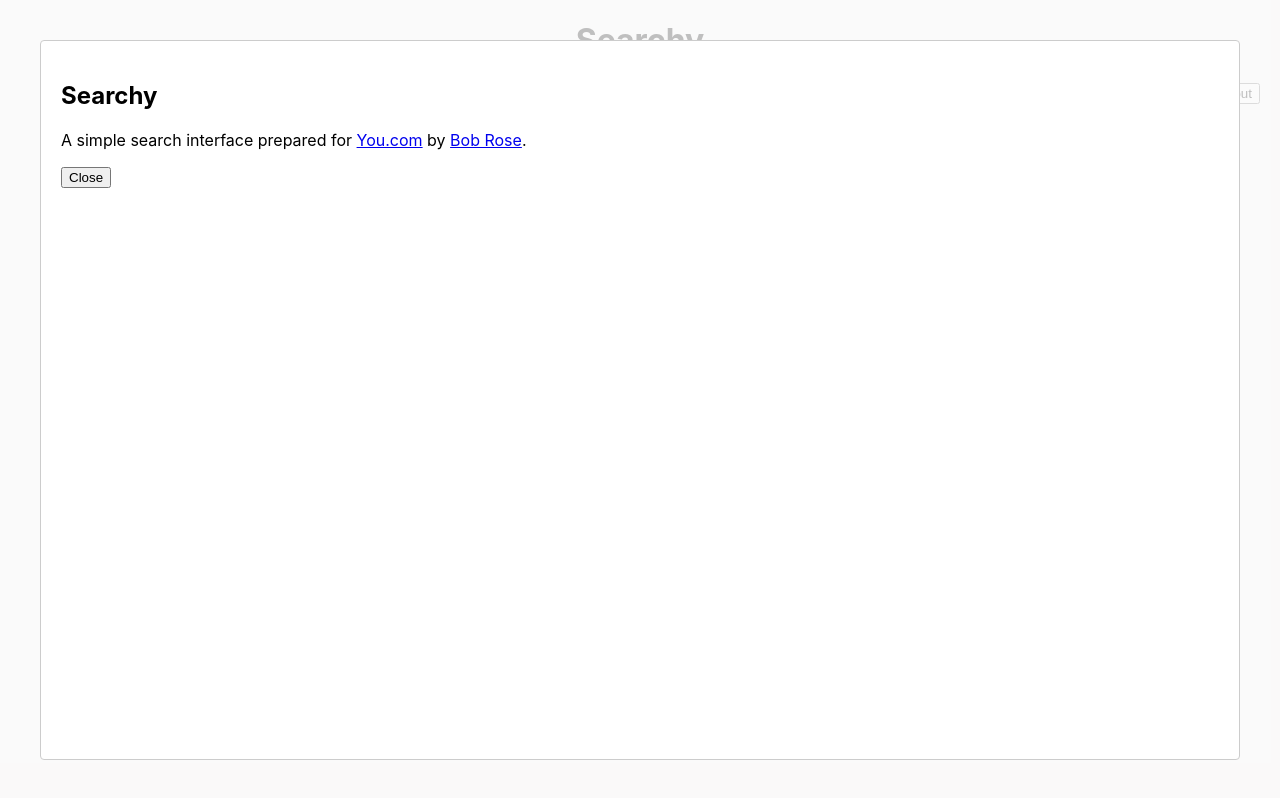
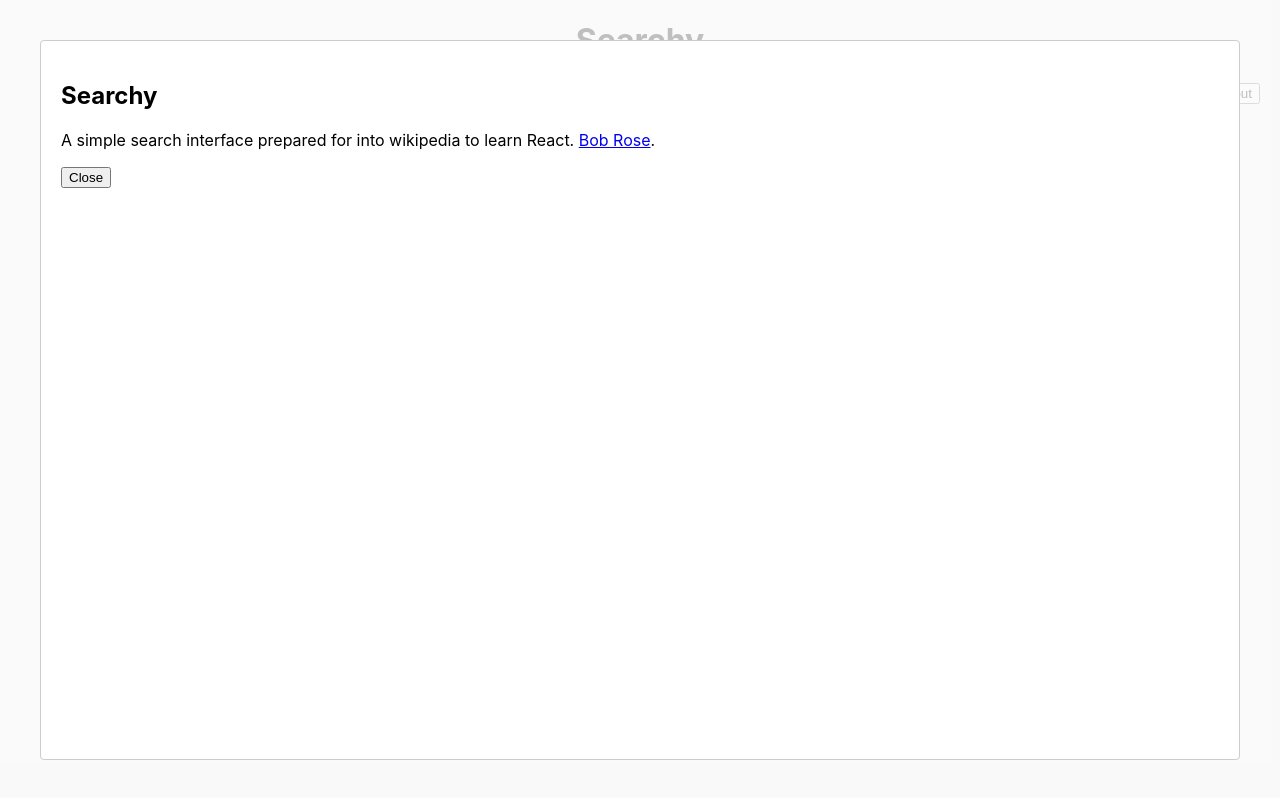
Before and after one commit to bobbrose/search, a React (Create React App) app: page / in a window 1280 px wide. Both pictures are taken after a click on the button "About". Built offline with nearby package versions, Linux system fonts and the light colour scheme.

Commit message:
Updated about text

```diff
--- a/src/AboutBox.js
+++ b/src/AboutBox.js
@@ -18,7 +18,7 @@
             <button onClick={handleOpenModal}>About</button>
             <Modal isOpen={isOpen} onRequestClose={handleCloseModal}>
                 <h2>Searchy</h2>
-                <p>A simple search interface prepared for <a href="https://you.com">You.com</a> by <a href="https://bobbrose.com">Bob Rose</a>.</p>
+                <p>A simple search interface prepared for into wikipedia to learn React. <a href="https://bobbrose.com">Bob Rose</a>.</p>
                 <button onClick={handleCloseModal}>Close</button>
             </Modal>
         </div>
```
